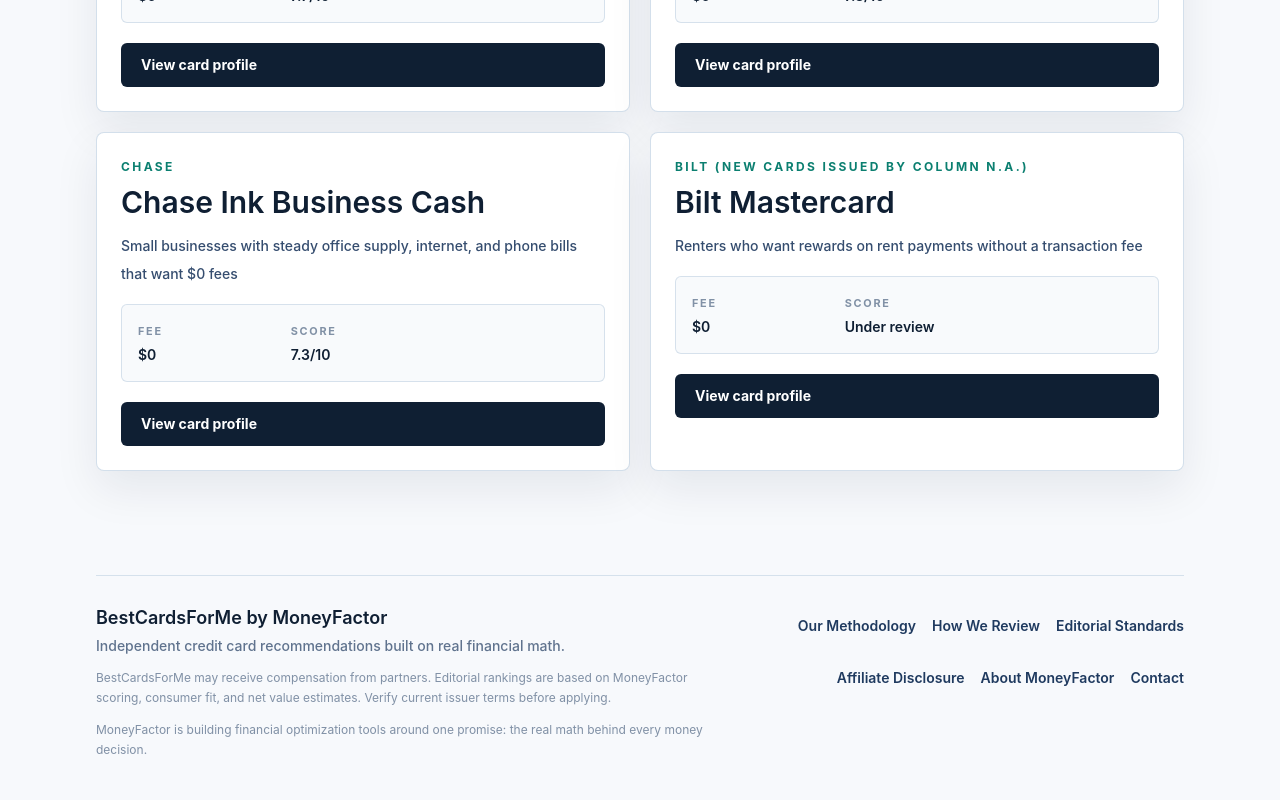
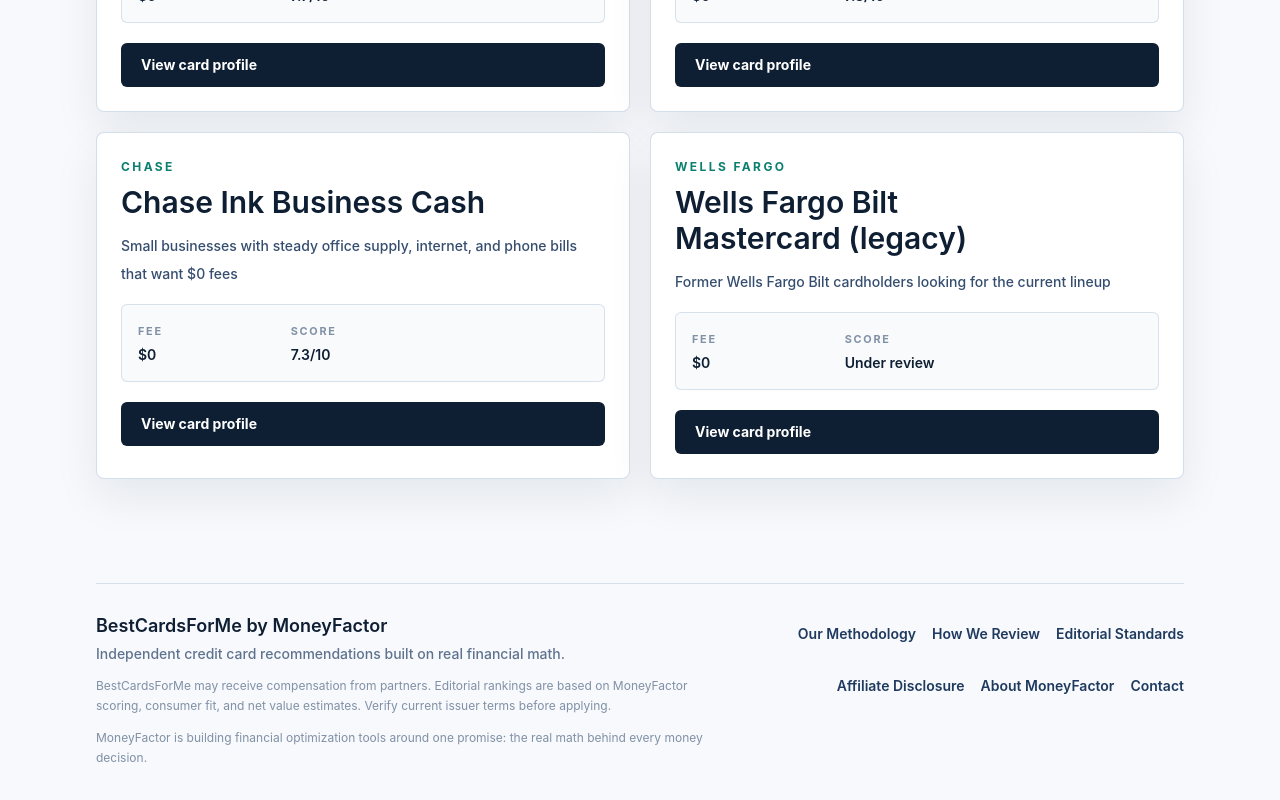
Before and after one commit to MoneyFactorLabs/bestcardsforme-quiz, a Next.js app: page /cards in a window 1280 px wide. Shown: the part 3575-4375 px from the top of the page. Built offline with nearby package versions, Linux system fonts and the light colour scheme.

Commit message:
Correct the legacy Bilt profile and document the current lineup terms

```diff
--- a/app/cards/[slug]/page.tsx
+++ b/app/cards/[slug]/page.tsx
@@ -154,7 +154,12 @@ function getProfileSections(profile: CreditCardProfile): ProductProfileSection[]
 
   const sections: ProductProfileSection[] = [];
 
-  if (profile.scoreStatus === "withheld") {
+  if (profile.factCheck.flags.some((flag) => flag.status === "discontinued")) {
+    sections.push({
+      title: "Profile status: retired",
+      body: "This profile records a discontinued product. It is closed to new applications.",
+    });
+  } else if (profile.scoreStatus === "withheld") {
     sections.push({
       title: "Profile status: under re-review",
       body: "This card changed materially and we have not yet verified the replacement terms, so we are not publishing a score or value estimate. The facts we could confirm are below.",
--- a/data/cardProfileSpecs.ts
+++ b/data/cardProfileSpecs.ts
@@ -709,57 +709,47 @@ export const cardProfileSpecs: CardProfileSpec[] = [
   },
   {
     slug: "bilt-mastercard",
-    cardName: "Bilt Mastercard",
-    issuer: "Bilt (new cards issued by Column N.A.)",
+    cardName: "Wells Fargo Bilt Mastercard (legacy)",
+    issuer: "Wells Fargo",
     annualFee: 0,
-    annualFeeNote: "Original card $0; 2026 lineup $0–$495",
     scoringCategory: "travel",
-    headline: "rent rewards card in transition to the 2026 Bilt lineup",
-    bestFor: "Renters who want rewards on rent payments without a transaction fee",
+    headline: "retired Wells Fargo card",
+    bestFor: "Former Wells Fargo Bilt cardholders looking for the current lineup",
     rewardsSummary:
-      "The original Bilt Mastercard issued by Wells Fargo stopped accepting applications in October 2025. Bilt relaunched in February 2026 with three cards (Bilt Blue at $0, Bilt Obsidian at $95, and Bilt Palladium at $495), all paying rent and mortgage with no transaction fee. Their everyday earn rates are reported consistently, but the rules for earning points on rent are described differently across sources, so this profile is not scored yet.",
+      "The Wells Fargo Bilt Mastercard was retired after February 6, 2026. Bilt Card 2.0 launched February 7 with three separate cards issued by Column N.A. and serviced by Cardless.",
     earnRates: [
-      "Bilt Blue ($0): 1x points on everyday spending",
-      "Bilt Obsidian ($95): 3x on dining or groceries (your choice; groceries capped at $25,000 a year), 2x on travel, 1x elsewhere",
-      "Bilt Palladium ($495): 2x on all non-housing spending",
-      "All three: 4% back in Bilt Cash on everyday spending, and rent or mortgage payments through Bilt with no transaction fee",
-      "Rent and mortgage points (up to 1.25x) now depend on how much you also spend on the card; sources describe the mechanics differently, so we have not modeled them",
+      "Bilt Blue ($0): 1x points on eligible everyday purchases",
+      "Bilt Obsidian ($95): 3x on dining or grocery by choice (up to $25,000 a year for the grocery bonus), 2x on eligible travel and 1x on other everyday purchases",
+      "Bilt Palladium ($495): 2x points on eligible everyday purchases",
+      "All three current cards support eligible rent or mortgage payments through Bilt with no transaction fee. Points depend on the applicable rewards setting and qualifying non-housing spend.",
     ],
     creditsSummary:
-      "Benefits differ by tier in the 2026 lineup and are being verified; none are counted here.",
+      "Annual benefits depend on the current card and its account opening date. See Bilt’s current card offer terms before valuing credits.",
     travelPerks:
-      "Travel benefits of the 2026 tiers are not yet verified.",
+      "Travel benefits vary across the three current Bilt cards.",
     transferPartners:
-      "Bilt Rewards points have historically transferred to airline and hotel partners; confirm current partners and ratios on Bilt's site.",
+      "Bilt Rewards maintains its own transfer-partner list and redemption rules.",
     recommendedUserTypes: [
-      "Renters who want to earn rewards on rent without a payment fee",
-      "Existing Bilt members deciding which 2026 card to move to",
+      "Former Wells Fargo Bilt Mastercard cardholders checking which product they now have",
     ],
     skipIf: [
-      "You do not pay rent or a mortgage through Bilt",
-      "You need a fully verified profile before choosing: check back after our re-review",
+      "This historical card no longer accepts applications or transactions.",
     ],
     marketingOverstates: [
-      "Rent rewards are only fee-free when payments run through Bilt's own system.",
-      "Tier comparisons depend on benefits we have not yet verified; do not rely on older reviews of the Wells Fargo card.",
+      "The current Bilt cards follow their own terms. The old Wells Fargo card’s earn rules do not carry over.",
     ],
-    alternatives: [
-      { slug: "citi-double-cash", reason: "A verified no-fee 2% card for everyday spending while the Bilt lineup is re-reviewed." },
-      { slug: "chase-sapphire-preferred", reason: "Verified transferable points for travel-focused households." },
-    ],
+    alternatives: [],
     relatedArticleSlugs: [
       "best-no-annual-fee-credit-card-2026",
       "best-credit-card-for-travel-points-beginners-2026",
     ],
-    reviewedAt: CHECKED_AT,
+    reviewedAt: "2026-11-19",
     factCheck: {
-      checkedAt: CHECKED_AT,
-      method: CHECK_METHOD,
+      checkedAt: "2026-11-19",
+      method: "Checked against Bilt’s official transition notes and current Card Offer Terms.",
       flags: [
-        { status: "discontinued", note: "The Wells Fargo-issued Bilt Mastercard stopped accepting applications in October 2025." },
-        { status: "changed", note: "Bilt Card 2.0 launched February 7, 2026: Bilt Blue ($0), Bilt Obsidian ($95), and Bilt Palladium ($495), issued by Column N.A." },
-        { status: "verified", note: "2026 everyday earn rates: Blue 1x; Obsidian 3x dining or groceries and 2x travel; Palladium 2x on everything; 4% Bilt Cash on all three (multiple 2026 reviews)." },
-        { status: "unverified", note: "How rent and mortgage payments earn points (spend thresholds vs. unlocking with Bilt Cash) is described inconsistently; the score is withheld until confirmed." },
+        { status: "discontinued", note: "Bilt lists February 6, 2026 as the final day to use the Wells Fargo Bilt Mastercard." },
+        { status: "changed", note: "The three current Bilt cards launched February 7, 2026 under a new issuer." },
       ],
     },
     scores: "withheld",
--- a/data/cards.ts
+++ b/data/cards.ts
@@ -447,7 +447,7 @@ export const cards: CreditCard[] = [
   },
   {
     id: "bilt-mastercard",
-    name: "Bilt Mastercard",
+    name: "Wells Fargo Bilt Mastercard (legacy)",
     annualFee: 0,
     valueEstimateLow: 150,
     valueEstimateHigh: 600,
@@ -455,7 +455,7 @@ export const cards: CreditCard[] = [
     bestFor: "Renters who want transferable points without paying an annual fee",
     realisticAnnualValue: "$150-$600 depending on rent and redemption behavior",
     avoidIf: "You do not rent or do not want to manage points redemptions",
-    currentPublicOffer: "Current public offer varies; verify current issuer terms before applying",
+    currentPublicOffer: "Retired after February 6, 2026. Closed to new applications.",
     affiliateSlug: "bilt-mastercard",
     affiliateDestinationUrl: "/cards/bilt-mastercard#issuer-terms",
     issuerTermsUrl: "#issuer-terms",
--- a/quality/issuer-sources.json
+++ b/quality/issuer-sources.json
@@ -62,11 +62,10 @@
       ]
     },
     "bilt-mastercard": {
-      "issuerUrl": "https://www.bilt.com/card",
+      "issuerUrl": "https://support.biltrewards.com/hc/en-us/articles/40834037331085-Bilt-Card-2-0-Transition",
       "discontinued": true,
       "secondary": [
-        { "publisher": "NerdWallet", "url": "https://www.nerdwallet.com/credit-cards/reviews/bilt-credit-card", "checkedAt": "2026-10-29", "covers": "Wells Fargo Bilt Mastercard discontinued (Oct 2025)" },
-        { "publisher": "Doctor of Credit", "url": "https://www.doctorofcredit.com/three-brand-new-bilt-2-0-cards-blue-obsidian-palladium/", "checkedAt": "2026-10-29", "covers": "Bilt Blue/Obsidian/Palladium fees and earn rates" }
+        { "publisher": "NerdWallet", "url": "https://www.nerdwallet.com/credit-cards/reviews/bilt-credit-card", "checkedAt": "2026-10-29", "covers": "Legacy Wells Fargo Bilt Mastercard closed to applications" }
       ]
     },
     "hilton-aspire": {
--- a/quality/page-assertions.json
+++ b/quality/page-assertions.json
@@ -15,7 +15,7 @@
       "absent": ["upgraded boardings", "Annual fee $149"]
     },
     "/cards/bilt-mastercard": {
-      "contains": ["Profile status: under re-review", "Bilt Blue ($0)"]
+      "contains": ["Profile status: retired", "Bilt Blue ($0)"]
     },
     "/cards": {
       "contains": ["Under review"],
```
Also changed, not shown: 1 other file (tests, documents, lock files or other folders).
